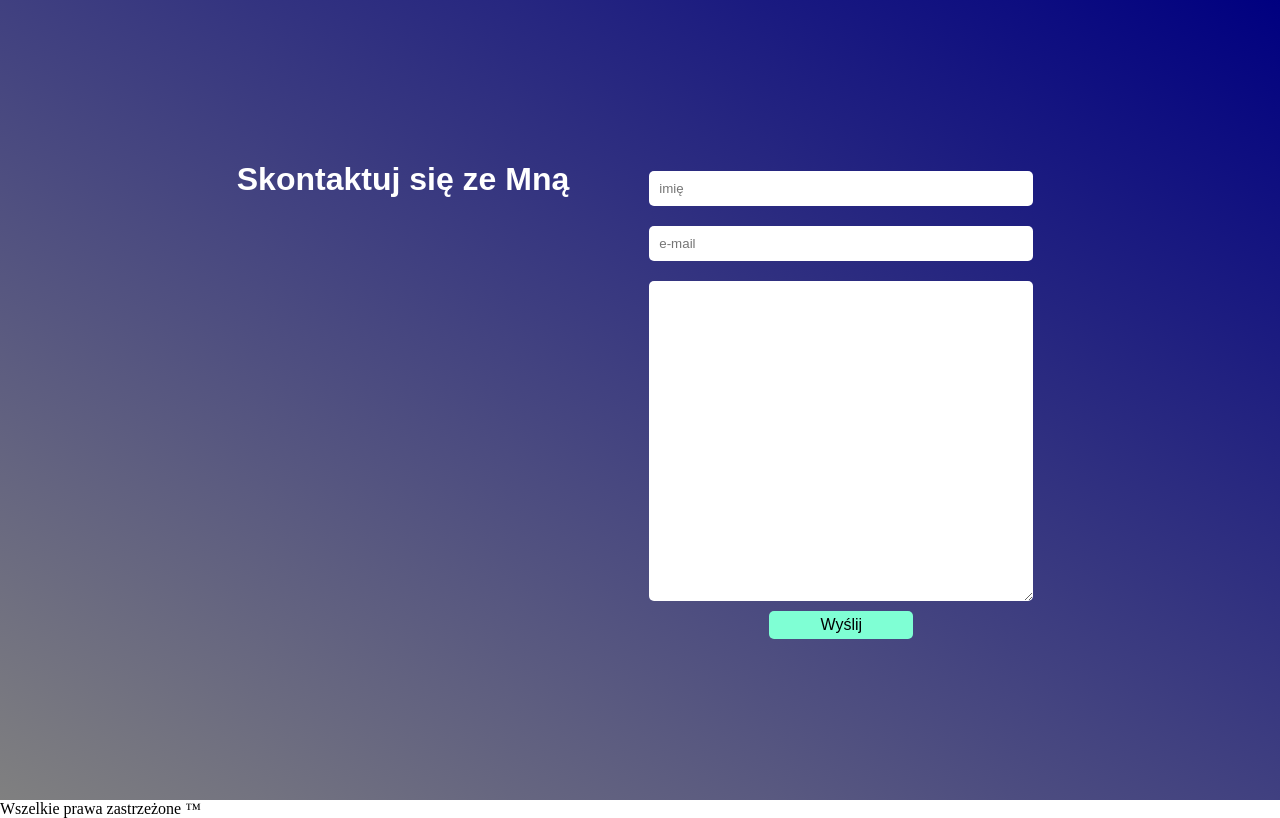
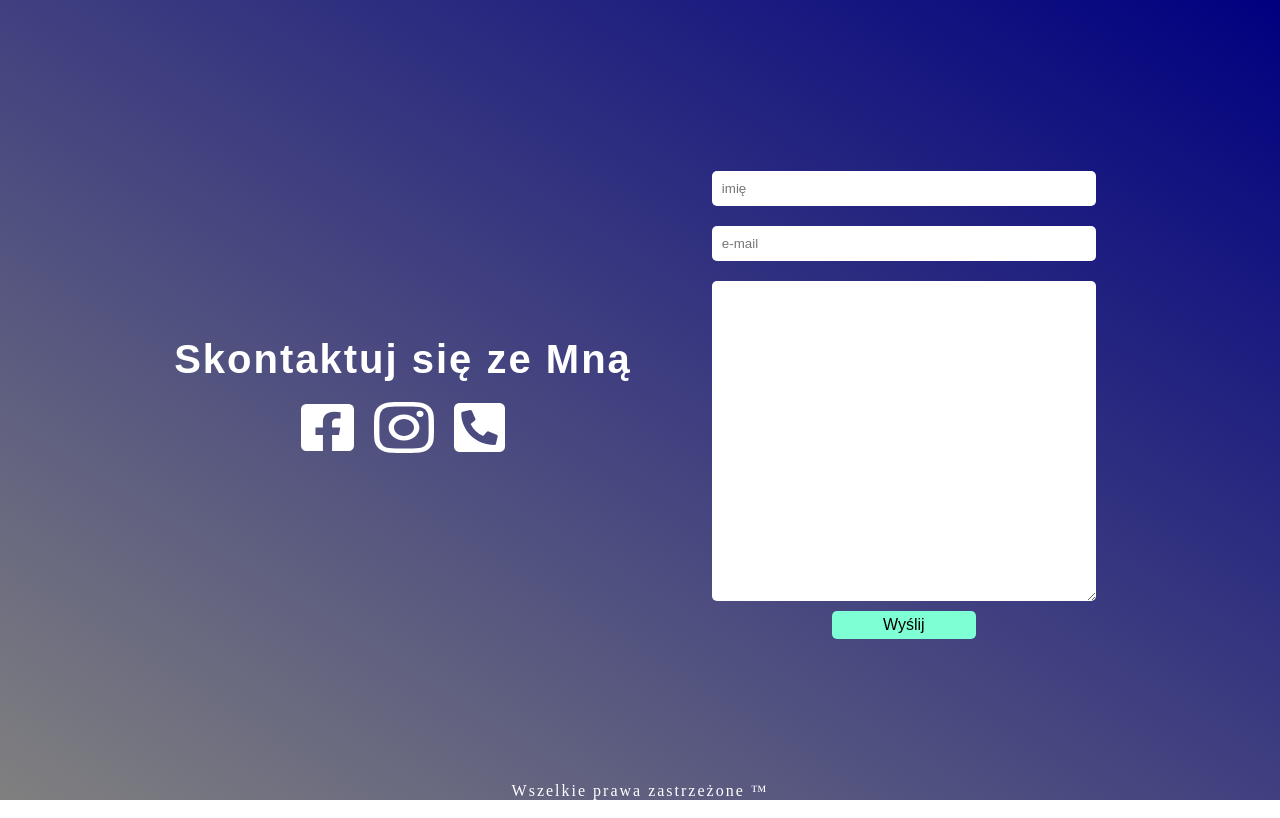
Before and after one commit to adno88/Contact-me, a plain HTML site: page index.html in a window 1280 px wide. Drawn offline with Linux system fonts and the light colour scheme.

Commit message:
dodanie i edycja ikon do kontaktu

```diff
--- a/index.html
+++ b/index.html
@@ -12,6 +12,11 @@
         <div class="contactsection">
             <div class="leftside">
                 <span>Skontaktuj się ze Mną</span>
+                <div class="icons">
+                    <img src="image/Icon awesome-facebook-square.svg" alt=""/>
+                    <img src="image/Icon awesome-instagram.svg" alt=""/>
+                    <img src="image/Icon awesome-phone-square-alt.svg" alt=""/>
+                </div>
             </div>
             <form class="rightside">
                 <input type="text" placeholder="imię">
@@ -20,7 +25,9 @@
                 <button>Wyślij</button>
             </form>
         </div>
+        <div class="footer">
+            Wszelkie prawa zastrzeżone &trade;
+        </div>
     </div>
-    <footer>Wszelkie prawa zastrzeżone &trade;</footer>
 </body>
 </html>
--- a/style.css
+++ b/style.css
@@ -25,17 +25,30 @@
 {
     display: flex;
     flex-direction: column;
-    justify-content: flex-start;
-    align-content: center;
+    justify-content: center;
+    align-items: center;
     margin-right: 15px;
     padding: 20px;
+
 }
 .leftside span
 {
     font-family: sans-serif;
-    font-size: 32px;
+    font-size: 40px;
     font-weight: 700;
     color: white;
+    letter-spacing: 2px;
+}
+.icons
+{
+    display: flex;
+    justify-content: center;
+    align-items: center;
+    margin-top: 10px;
+}
+img
+{
+    margin: 10px;
 }
 .rightside
 {
@@ -65,3 +78,14 @@ button
     font-size: 16px;
     font-weight: 400;
 }
+.footer
+{
+    display: block;
+    position: fixed;
+    left: 0;
+    bottom: 0;
+    width: 100vw;
+    text-align: center;
+    color: white;
+    letter-spacing: 2px;
+}
```
